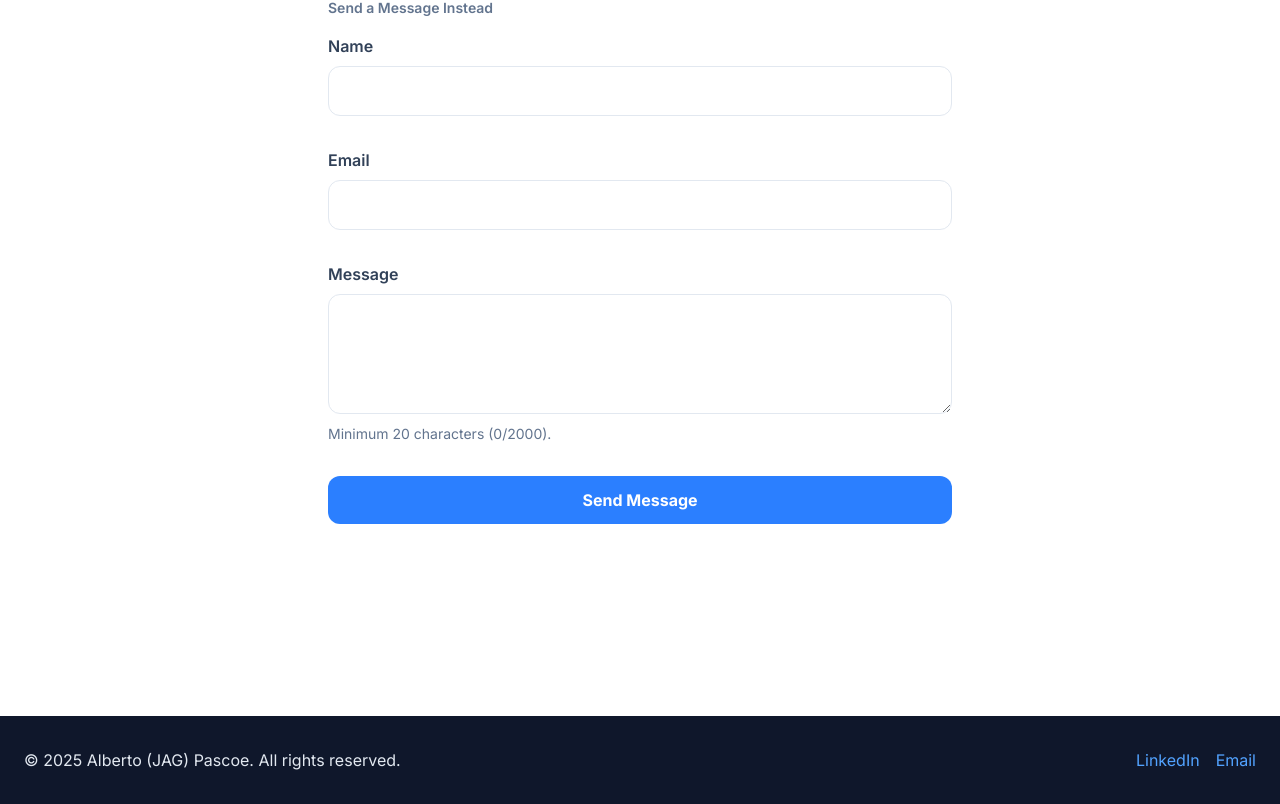
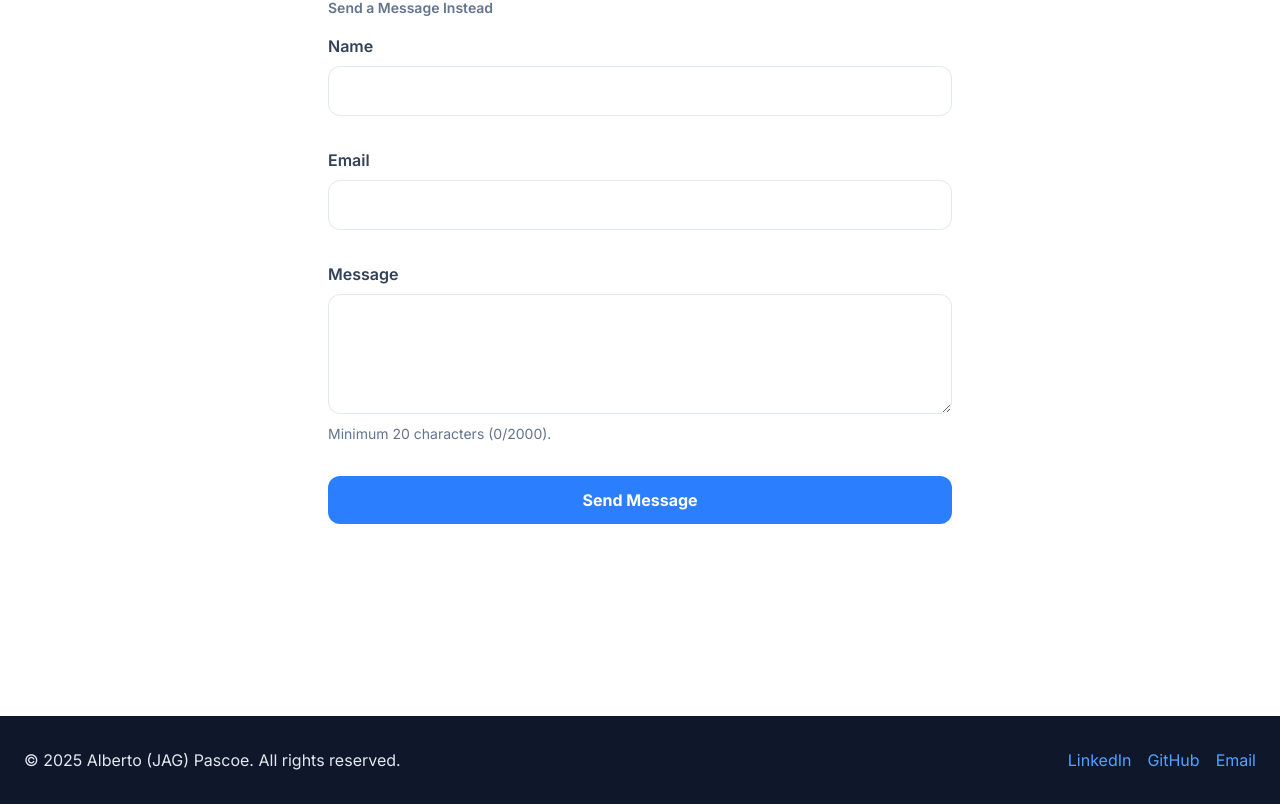
Before and after one commit to agpascoe/landpage, a Next.js app: page / in a window 1280 px wide. Shown: the part 10027-10831 px from the top of the page. Built offline with nearby package versions, Linux system fonts and the light colour scheme.

Commit message:
Add GitHub footer link

```diff
--- a/app/components/StructuredData.tsx
+++ b/app/components/StructuredData.tsx
@@ -10,7 +10,8 @@ export default function StructuredData() {
     },
     url: 'https://jagpascoe.info',
     sameAs: [
-      'https://www.linkedin.com/in/agpascoe'
+      'https://www.linkedin.com/in/agpascoe',
+      'https://github.com/agpascoe'
     ],
     knowsAbout: [
       'Digital Transformation',
--- a/app/components/layout/Footer.tsx
+++ b/app/components/layout/Footer.tsx
@@ -9,6 +9,7 @@ export default function Footer() {
         </div>
         <div className="flex gap-4 items-center justify-center">
           <a href={personalInfo.linkedin} target="_blank" rel="noopener noreferrer" className="hover:underline text-blue-400">LinkedIn</a>
+          <a href={personalInfo.github} target="_blank" rel="noopener noreferrer" className="hover:underline text-blue-400">GitHub</a>
           <a href={`mailto:${personalInfo.email}`} className="hover:underline text-blue-400">Email</a>
         </div>
       </div>
--- a/lib/content.ts
+++ b/lib/content.ts
@@ -6,7 +6,8 @@ export const personalInfo = {
   email: "agonzalp@icloud.com",
   phone: "+52 55 9198 1815",
   location: "Mexico City, Mexico",
-  linkedin: "https://www.linkedin.com/in/agpascoe"
+  linkedin: "https://www.linkedin.com/in/agpascoe",
+  github: "https://github.com/agpascoe"
 }
 
 export const stats = [
@@ -146,6 +147,7 @@ export const contact = {
   email: "agonzalp@icloud.com",
   location: "Mexico City, Mexico",
   linkedin: "https://www.linkedin.com/in/agpascoe",
+  github: "https://github.com/agpascoe",
   primaryCta: "Book a Strategic Call",
   secondaryCta: "Discuss Your Transformation Mandate"
 }
```
